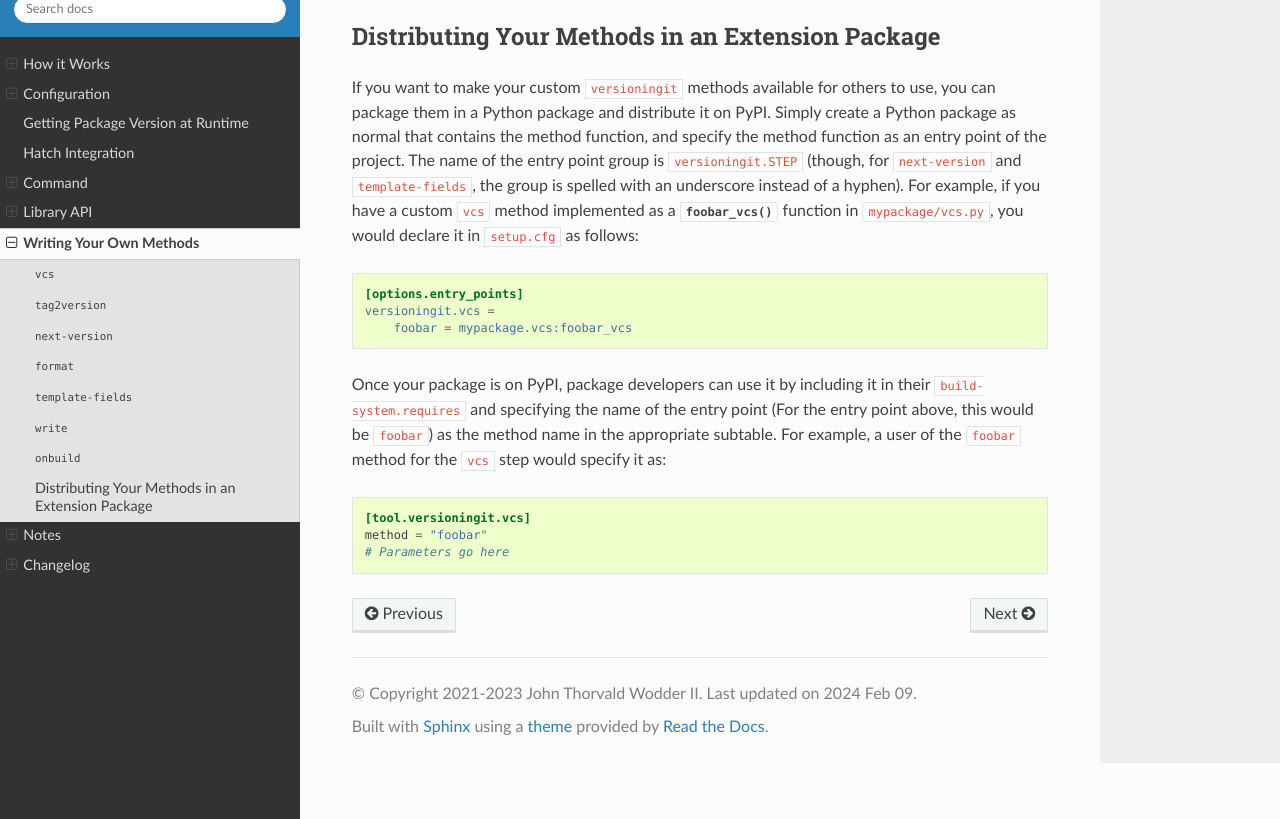
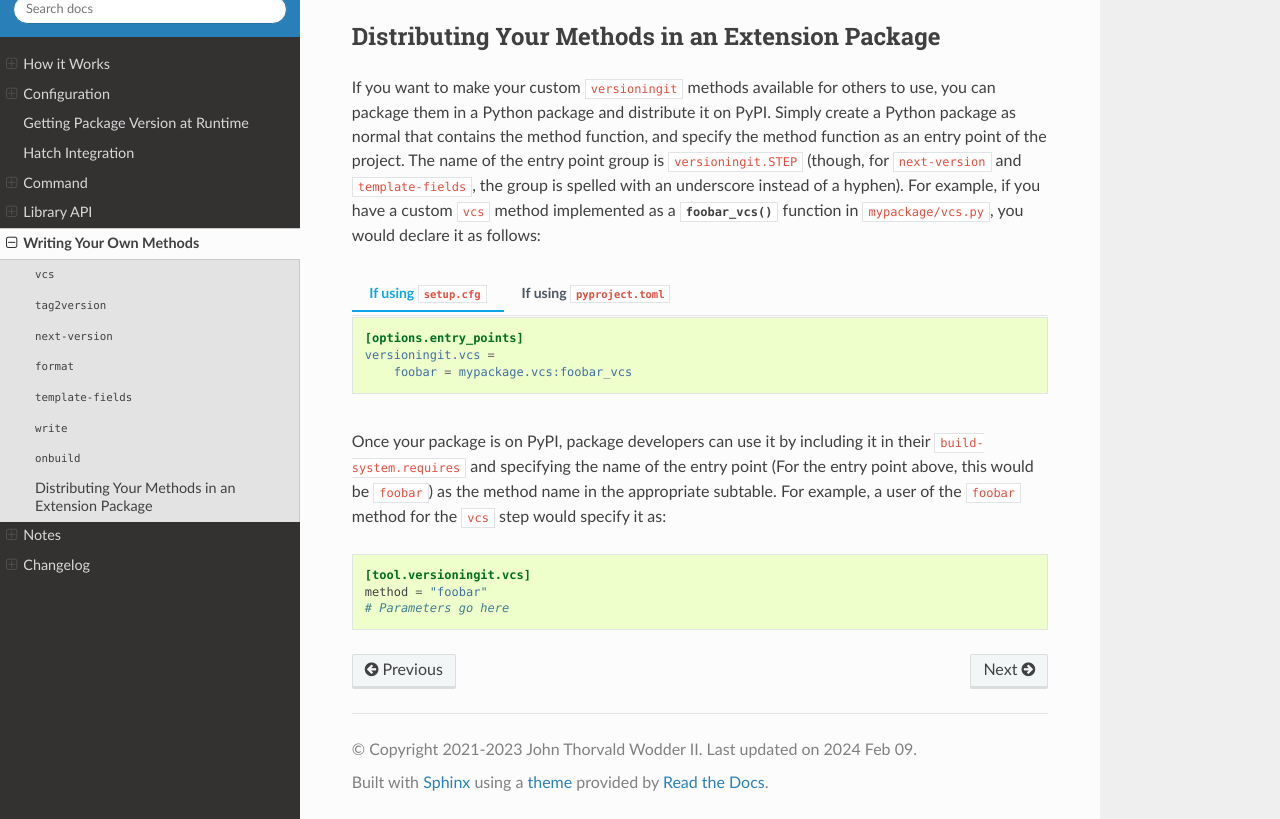
Before and after one commit to jwodder/versioningit, a Sphinx documentation site: the page built from docs/writing-methods.rst, in a window 1280 px wide and 900 px high, scrolled down 4052 px, cut to the strip 81-900 px from the top of the window. Built offline with Sphinx 7.4.7 and the Read the Docs theme 2.0.0, drawn with Linux system fonts in a browser that asks for light colours.

Commit message:
Document how to declare entry points in `pyproject.toml`

```diff
--- a/docs/writing-methods.rst
+++ b/docs/writing-methods.rst
@@ -209,14 +209,23 @@
 entry point group is ``versioningit.STEP`` (though, for ``next-version`` and
 ``template-fields``, the group is spelled with an underscore instead of a
 hyphen).  For example, if you have a custom ``vcs`` method implemented as a
-`foobar_vcs()` function in :file:`mypackage/vcs.py`, you would declare it in
-:file:`setup.cfg` as follows:
+`foobar_vcs()` function in :file:`mypackage/vcs.py`, you would declare it as
+follows:
 
-.. code:: ini
+.. tab:: If using :file:`setup.cfg`
 
-    [options.entry_points]
-    versioningit.vcs =
-        foobar = mypackage.vcs:foobar_vcs
+    .. code:: ini
+
+         [options.entry_points]
+         versioningit.vcs =
+             foobar = mypackage.vcs:foobar_vcs
+
+.. tab:: If using :file:`pyproject.toml`
+
+    .. code:: toml
+
+        [project.entry-points."versioningit.vcs"]
+        foobar = "mypackage.vcs:foobar_vcs"
 
 Once your package is on PyPI, package developers can use it by including it in
 their ``build-system.requires`` and specifying the name of the entry point (For
```
